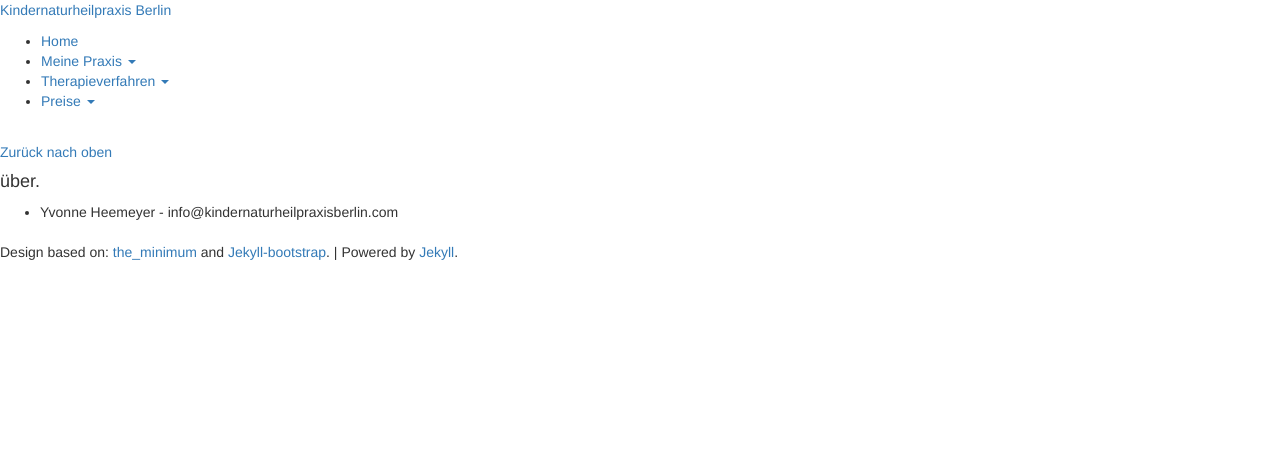
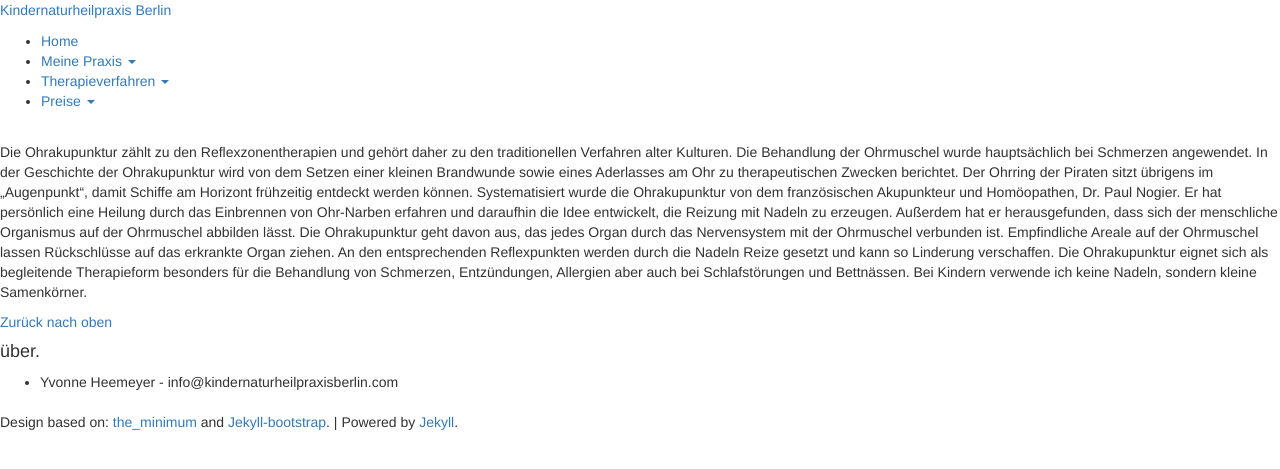
Before and after one commit to heilpraktiker/heilpraktiker.github.io, a Jekyll site: the page built from therapieverfahren/ohrakupunktur/index.md, in a window 1280 px wide. Shown: the top 469 px of the page. Built offline with Jekyll 4.4.1, drawn with Linux system fonts in a browser that asks for light colours; nearby versions of some CDN libraries; comment, search, counter and statistics services are not loaded.

Commit message:
Updated index.md

```diff
--- a/therapieverfahren/ohrakupunktur/index.md
+++ b/therapieverfahren/ohrakupunktur/index.md
@@ -1,6 +1,12 @@
 ---
 layout: page
-title: "Index"
+title: Index
 description: ""
+published: true
 ---
+
 {% include JB/setup %}
+Die Ohrakupunktur zählt zu den Reflexzonentherapien und gehört daher zu den traditionellen Verfahren alter Kulturen. Die Behandlung der Ohrmuschel wurde hauptsächlich bei Schmerzen angewendet. In der Geschichte der Ohrakupunktur wird von dem Setzen einer kleinen Brandwunde sowie eines Aderlasses am Ohr zu therapeutischen Zwecken berichtet. Der Ohrring der Piraten sitzt übrigens im „Augenpunkt“, damit Schiffe am Horizont frühzeitig entdeckt werden können.
+Systematisiert wurde die Ohrakupunktur von dem französischen Akupunkteur und Homöopathen, Dr. Paul Nogier. Er hat persönlich eine Heilung durch das Einbrennen von Ohr-Narben erfahren und daraufhin die Idee entwickelt, die Reizung mit Nadeln zu erzeugen. Außerdem hat er herausgefunden, dass sich der menschliche Organismus auf der Ohrmuschel abbilden lässt. Die Ohrakupunktur geht davon aus, das jedes Organ durch das Nervensystem mit der Ohrmuschel verbunden ist. Empfindliche Areale auf der Ohrmuschel lassen Rückschlüsse auf das erkrankte Organ ziehen. An den entsprechenden Reflexpunkten werden durch die Nadeln Reize gesetzt und kann so Linderung verschaffen.
+Die Ohrakupunktur eignet sich als begleitende Therapieform besonders für die Behandlung von Schmerzen, Entzündungen, Allergien aber auch bei Schlafstörungen und Bettnässen.
+Bei Kindern verwende ich keine Nadeln, sondern kleine Samenkörner.
```
